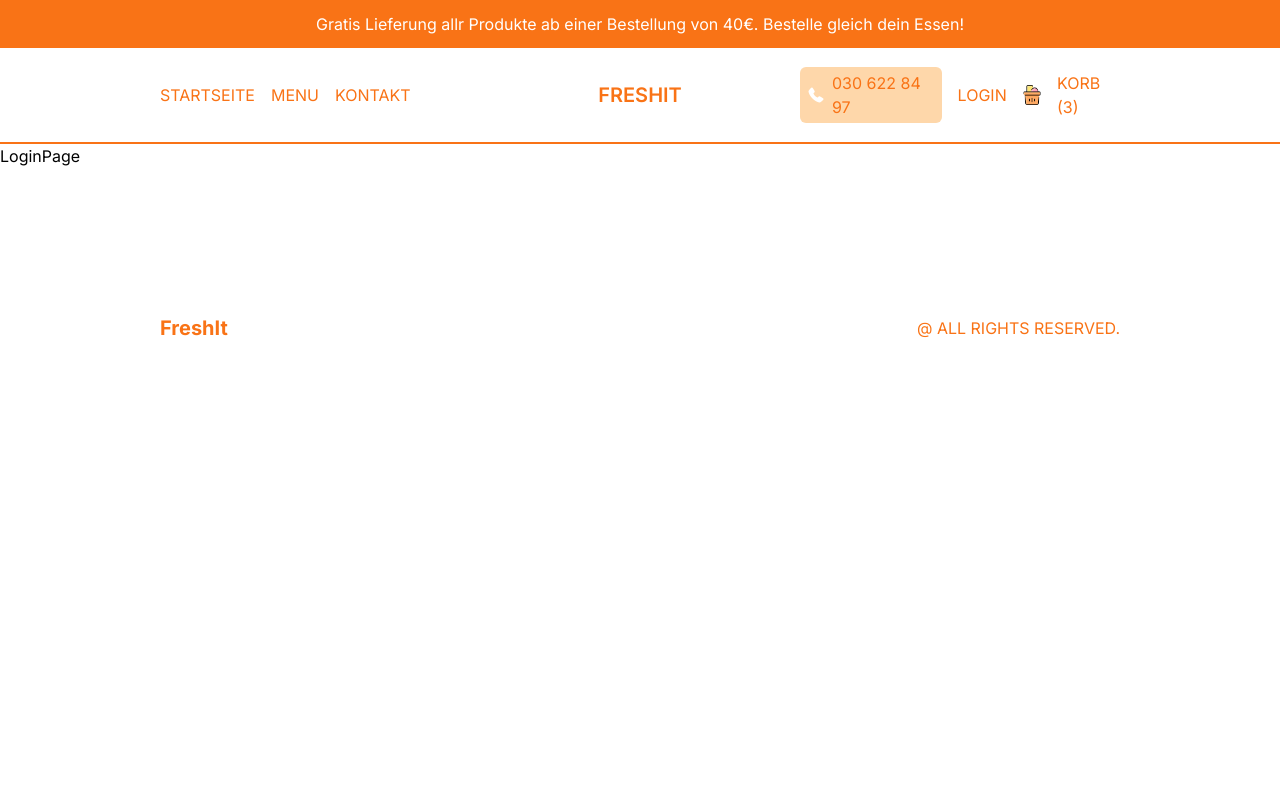
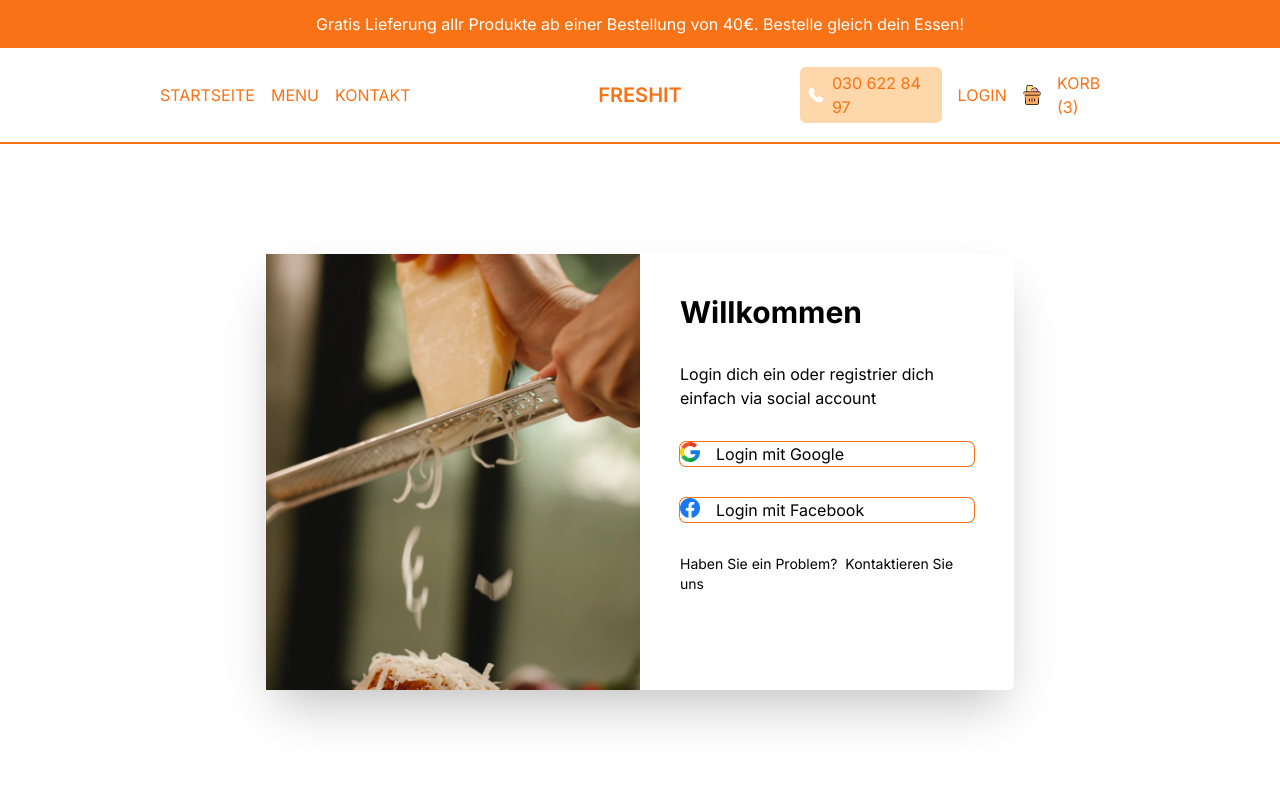
Before and after one commit to MehmetC80/fresh, a Next.js app: page /login in a window 1280 px wide. Shown: the top 800 px of the page. Built offline with nearby package versions, Linux system fonts and the light colour scheme.

Commit message:
finished login page

```diff
--- a/src/app/login/page.tsx
+++ b/src/app/login/page.tsx
@@ -1,4 +1,50 @@
+import Image from 'next/image';
+import Link from 'next/link';
+
 const LoginPage = () => {
-  return <div>LoginPage </div>;
+  return (
+    <div className='p-4 h-[calc(100vh-6rem)] md:h-[calc(100vh-9rem)] flex items-center justify-center'>
+      <div className='h-full shadow-2xl rounded-md flex flex-col md:flex-row md:h-[70%] md:w-full lg:w-[60%] sxl:w-1/2'>
+        <div className='relative h-1/3  w-full md:h-full md:w-1/2'>
+          <Image
+            src={'/images/loginBg.png'}
+            alt=''
+            fill
+            className='object-cover'
+          />
+        </div>
+        <div className='p-10 flex flex-col gap-8 md:w-[70%] lg:w-[60%] xl:w-1/2'>
+          <h1 className='text-2xl font-bold xl:text-3xl'>Willkommen</h1>
+          <p>Login dich ein oder registrier dich einfach via social account</p>
+          <button className='flex gap-4 ring-1 ring-orange-500 rounded-md'>
+            <Image
+              alt=''
+              src='/images/google.png'
+              width={20}
+              height={20}
+              className='object-contain'
+            />
+            <span>Login mit Google</span>
+          </button>
+          <button className='flex gap-4 ring-1 ring-orange-500 rounded-md'>
+            <Image
+              alt=''
+              src='/images/facebook.png'
+              width={20}
+              height={20}
+              className='object-contain'
+            />
+            <span>Login mit Facebook</span>
+          </button>
+          <p className='text-sm '>
+            Haben Sie ein Problem?
+            <Link className='hover:underline ml-2' href={'/contact'}>
+              Kontaktieren Sie uns
+            </Link>
+          </p>
+        </div>
+      </div>
+    </div>
+  );
 };
 export default LoginPage;
```
